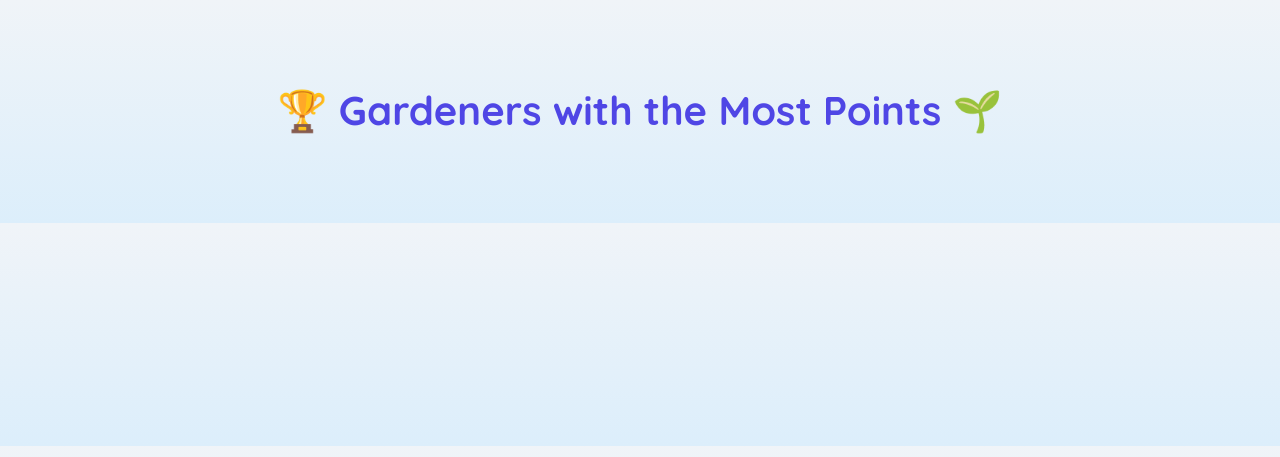
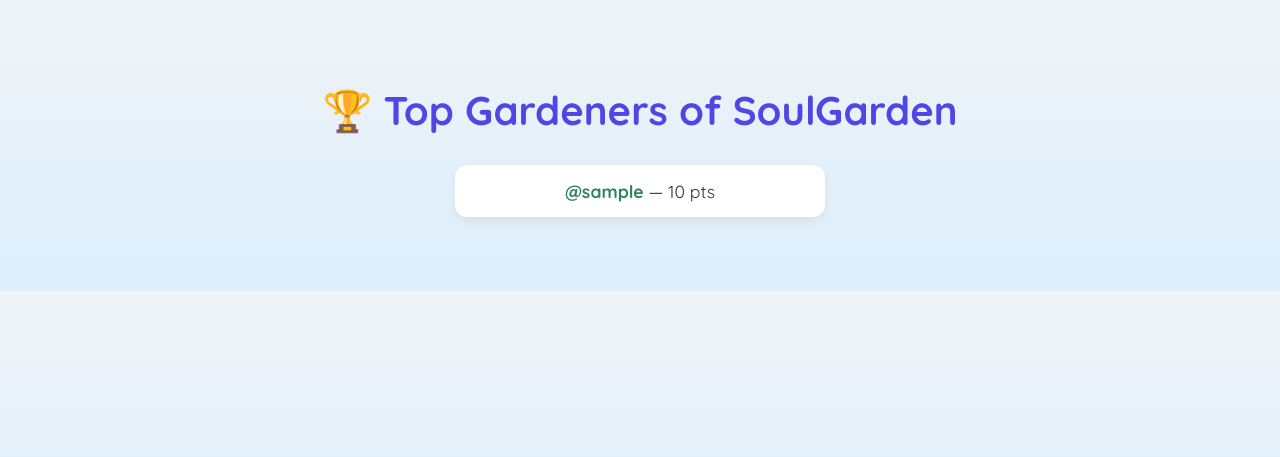
Before and after one commit to garvboiiiii/SoulGarden, a Flask app: page /leaderboard in a window 1280 px wide. Shown: the top 457 px of the page. Run offline with Flask 3, Linux system fonts and the light colour scheme; tables that the repository leaves empty hold one stand-in row (values such as "Sample post").

Commit message:
Update leaderboard.html

```diff
--- a/templates/leaderboard.html
+++ b/templates/leaderboard.html
@@ -26,21 +26,21 @@
             border-radius: 12px;
             padding: 15px 25px;
             margin: 10px auto;
-            width: 300px;
-            box-shadow: 0 4px 10px rgba(0,0,0,0.05);
+            width: 320px;
+            box-shadow: 0 4px 10px rgba(0,0,0,0.06);
             font-size: 1.1rem;
         }
-        li span {
+        span {
             font-weight: bold;
             color: #2f855a;
         }
     </style>
 </head>
 <body>
-    <h1>🏆 Gardeners with the Most Points 🌱</h1>
+    <h1>🏆 Top Gardeners of SoulGarden</h1>
     <ul>
-        {% for user in lb %}
-        <li> <span>@{{ user[0] }}</span> — {{ user[1] }} pts </li>
+        {% for user in users %}
+            <li><span>@{{ user[0] or 'anon' }}</span> — {{ user[1] }} pts</li>
         {% endfor %}
     </ul>
 </body>
```
